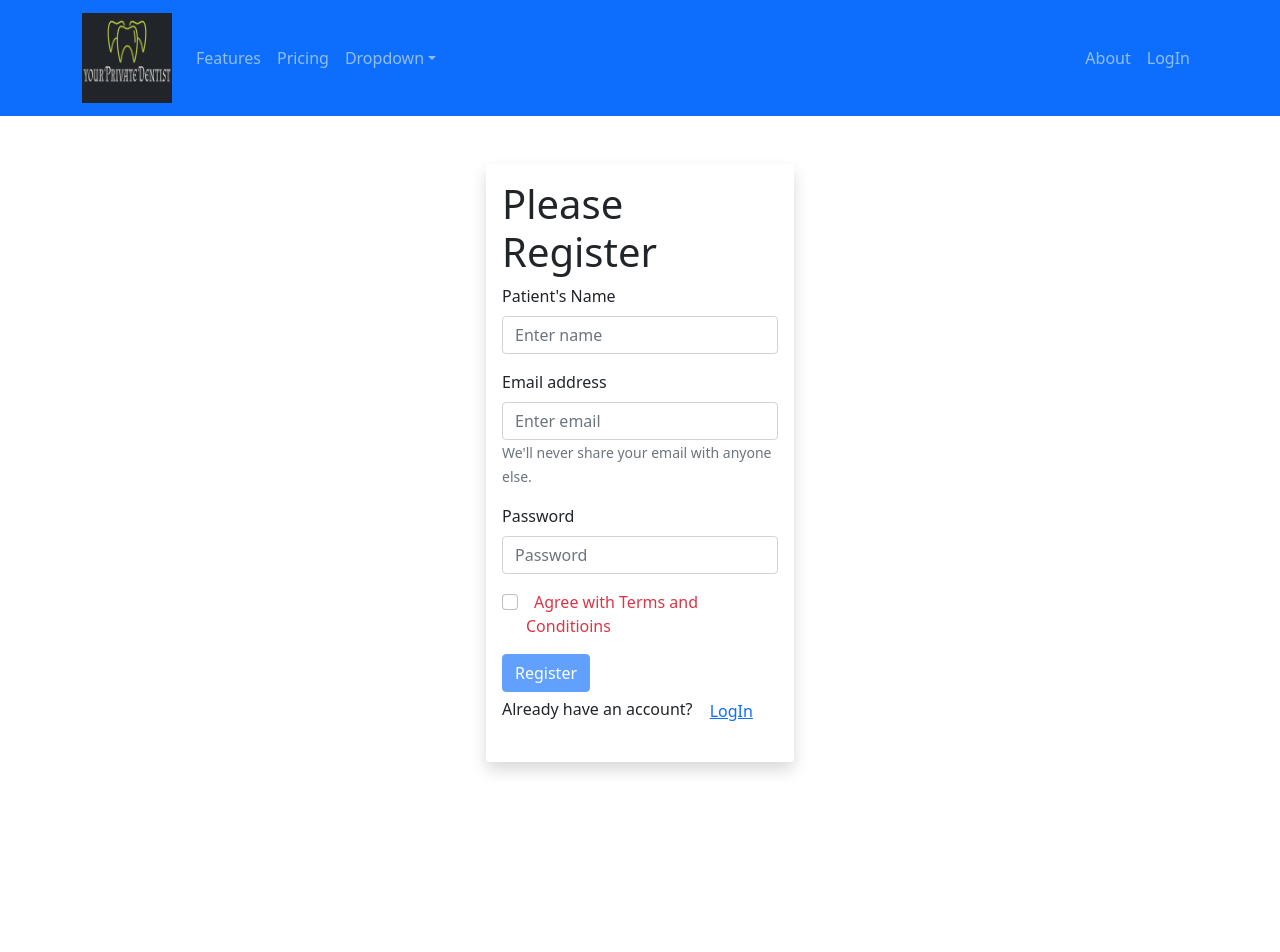
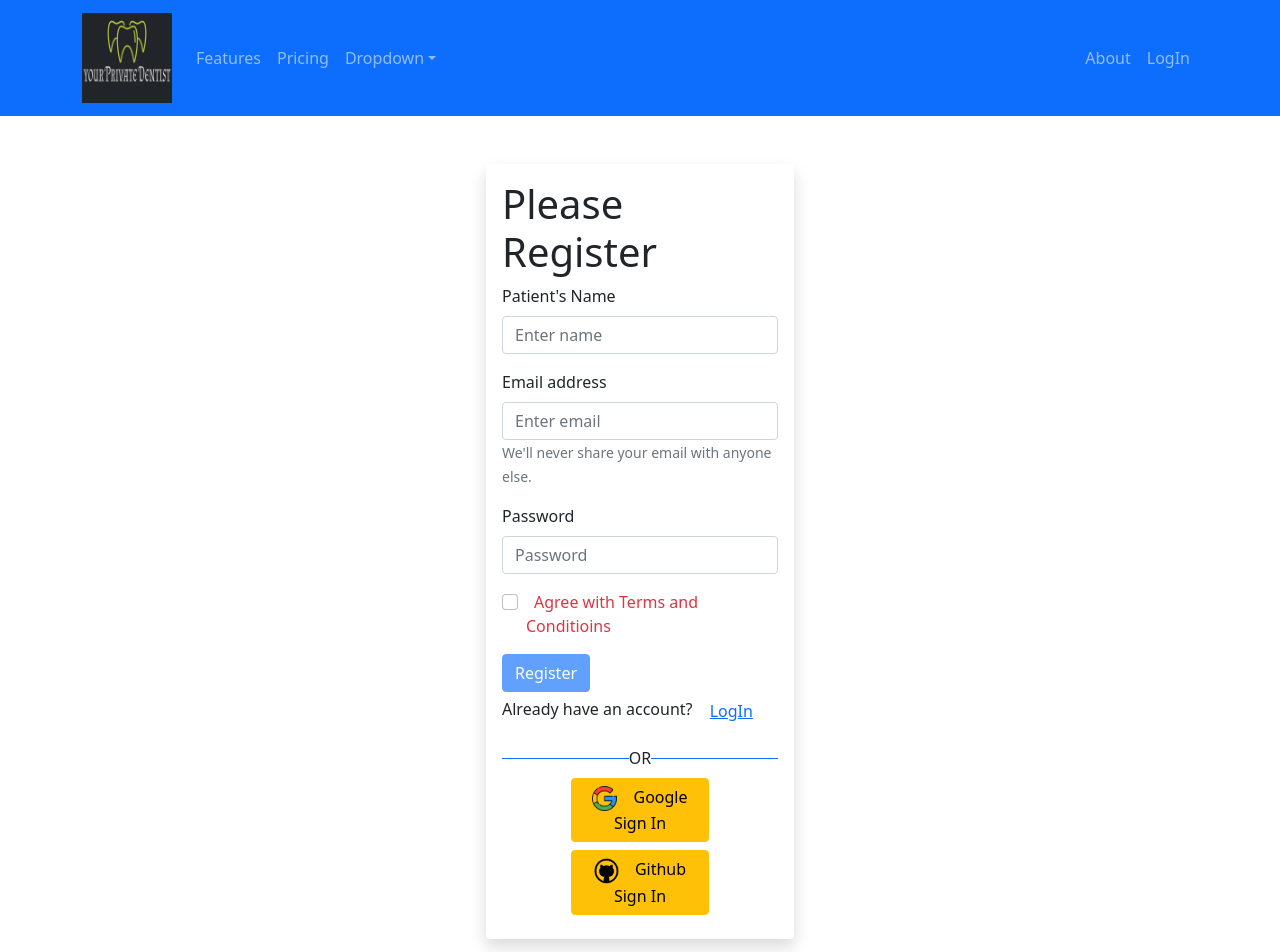
Before and after one commit to Niamul-Hasan/your-private-dentist, a React (Create React App) app: page /register in a window 1280 px wide. Shown: the top 952 px of the page. Before the commit the page ends 810 px from the top, so only its background shows below. Built offline with nearby package versions, Linux system fonts and the light colour scheme; no server answers.

Commit message:
firebase authentication with google and gitHub is done

```diff
--- a/src/Pages/LoginPage/Register/Register.js
+++ b/src/Pages/LoginPage/Register/Register.js
@@ -6,6 +6,7 @@ import { useCreateUserWithEmailAndPassword } from 'react-firebase-hooks/auth';
 import auth from "../../../Firebase.init";
 import { useState } from 'react';
 import Loading from '../../Shared/Loading/Loading';
+import SocialLogIn from '../Social/SocialLogIn';
 
 const Register = () => {
 
@@ -69,6 +70,7 @@ const Register = () => {
                     </Button>
                     <p>Already have an account? <Button as={Link} to="/login" variant="link">LogIn</Button></p>
                 </Form>
+                <SocialLogIn></SocialLogIn>
             </div>
         </div>
     );
--- a/src/Pages/LoginPage/Social/SocialLogIn.js
+++ b/src/Pages/LoginPage/Social/SocialLogIn.js
@@ -2,7 +2,7 @@ import React from 'react';
 import { Button } from 'react-bootstrap';
 import google from "../../../images/google.png";
 import github from "../../../images/github.png";
-import { useSignInWithGoogle } from 'react-firebase-hooks/auth';
+import { useSignInWithGithub, useSignInWithGoogle } from 'react-firebase-hooks/auth';
 import { useLocation, useNavigate } from 'react-router-dom'
 import Loading from '../../Shared/Loading/Loading';
 import auth from '../../../Firebase.init';
@@ -10,26 +10,27 @@ import auth from '../../../Firebase.init';
 const SocialLogIn = () => {
 
     const [signInWithGoogle, user, loading, error] = useSignInWithGoogle(auth);
+    const [signInWithGithub, gitUser, gitLoading, gitError] = useSignInWithGithub(auth);
     const navigate = useNavigate();
     let errorElement;
-    if (error) {
+    if (error || gitError) {
         errorElement = <p>Error: {error.message}</p>;
     }
 
     let location = useLocation();
     let from = location.state?.from?.pathname || "/";
-    if (loading) {
+    if (loading || gitLoading) {
         return <Loading></Loading>;
     }
-    if (user) {
+    if (user || gitUser) {
         navigate(from, { replace: true });
     }
     return (
         <div >
             <div className='d-flex align-items-center'>
-                <div className="bg-primary w-50" style={{ height: 2 }}></div>
+                <div className="bg-primary w-50" style={{ height: 1 }}></div>
                 <div>OR</div>
-                <div className="bg-primary w-50" style={{ height: 2 }}></div>
+                <div className="bg-primary w-50" style={{ height: 1 }}></div>
             </div>
             <div>
                 {errorElement}
@@ -40,7 +41,9 @@ const SocialLogIn = () => {
                 className='btn btn-warning w-50 d-block mx-auto my-2'>
                 <img src={google} style={{ width: 25 }} className='me-3' alt="" />
                 Google Sign In</Button>
-            <Button className='btn btn-warning w-50 d-block mx-auto my-2'>
+            <Button
+                onClick={() => signInWithGithub()}
+                className='btn btn-warning w-50 d-block mx-auto my-2'>
                 <img src={github} style={{ width: 25 }} className='me-3' alt="" />
                 Github Sign In</Button>
         </div>
```
